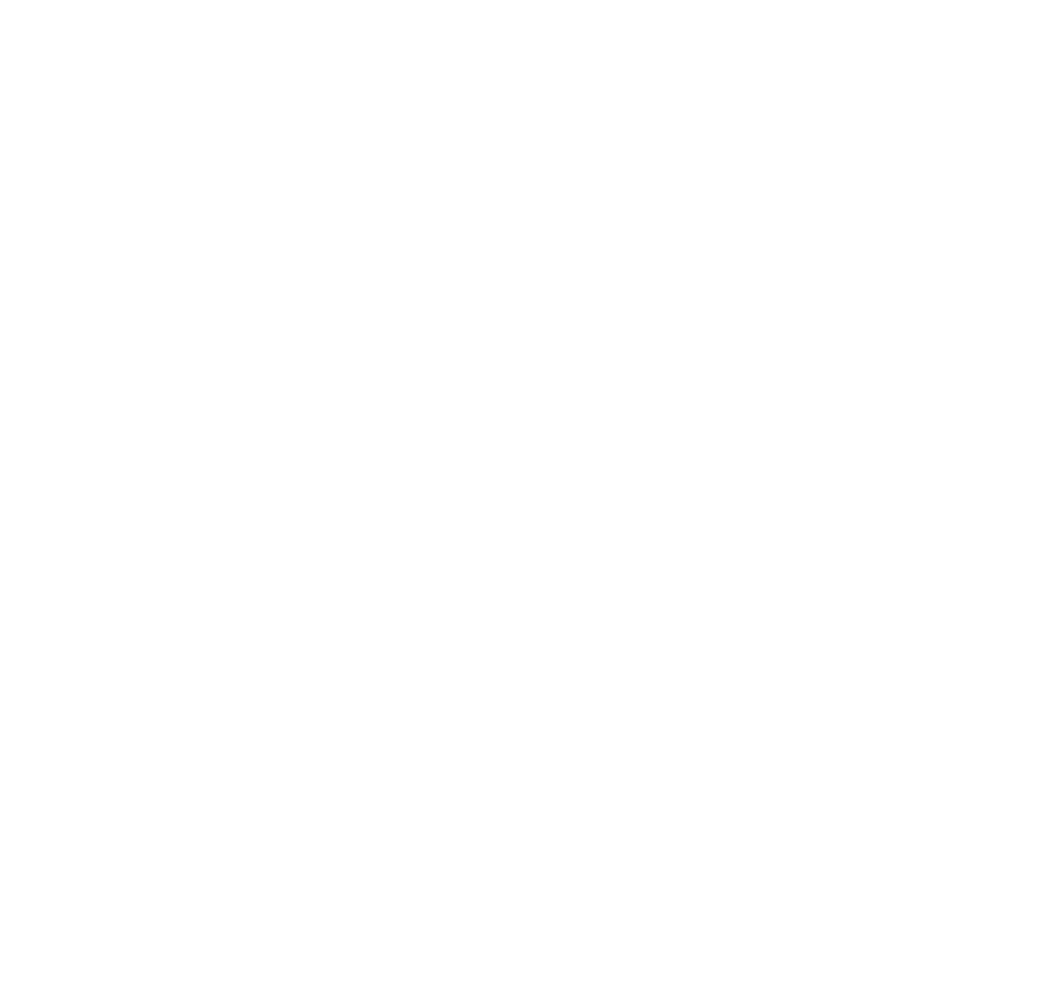
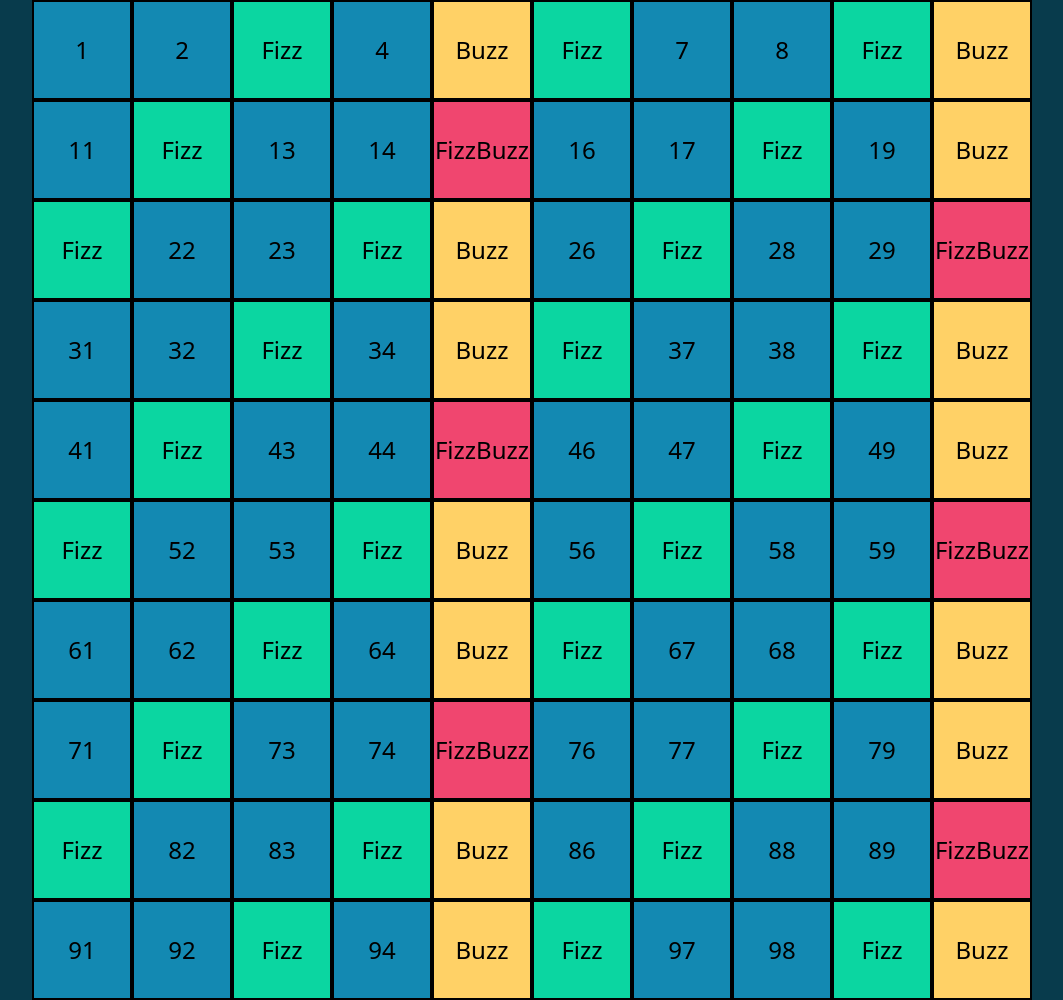
Before and after one commit to FilippoFoti/js-fizzbuzz, a plain HTML site: page index.html in a window 1280 px wide. Shown: the whole page, without its empty margins (108-1171 px from the left). Before the commit the page ends 800 px from the top, so only its background shows below. Drawn offline with nearby package versions, Linux system fonts and the light colour scheme.

Commit message:
Bonus completati

```diff
--- a/css/style.css
+++ b/css/style.css
@@ -0,0 +1,43 @@
+/* RESET */
+
+* {
+    padding: 0;
+    margin: 0;
+    box-sizing: border-box;
+}
+
+/* MAIN */
+
+main {
+    background-color: rgba(8, 59, 76, 1);
+}
+
+.grid {
+    width: 1000px;
+    margin: 0 auto;
+}
+
+.box {
+    width: calc(100% / 10);
+    height: 100px;
+    background-color: rgba(19, 137, 178, 1);
+    border: 2px solid black;
+    font-size: 1.5rem;
+    color: black;
+    display: flex;
+    align-items: center;
+    justify-content: center;
+}
+
+
+.blue {
+    background-color: rgba(11, 214, 161, 1);
+}
+
+.red {
+    background-color: rgba(240, 70, 111, 1);
+}
+
+.yellow {
+    background-color: rgba(255, 209, 102, 1);
+}
--- a/index.html
+++ b/index.html
@@ -23,7 +23,9 @@
 <!-- /HEADER -->
 
 <!-- MAIN -->
-
+    <main>
+        <div class="grid d-flex flex-wrap"></div>
+    </main>
 <!-- /MAIN -->
 
 <!-- FOOTER -->
--- a/js/script.js
+++ b/js/script.js
@@ -12,19 +12,32 @@
 // alert('Benvenuti in FizzBuzz')
 
 
+// GRID
+const gridElem = document.querySelector(".grid");
 // Scrivo tutti i numeri
 for (let i = 1; i <= 100; i++) {
+// VARIABILI
+    let text;
+    let classColor;
 // Numeri multipli di 3 e di 5
     if (i % 3 === 0 && i % 5 === 0) {
+        classColor = "red";
+        text = "FizzBuzz";
         console.log("FizzBuzz");
 // Numeri multipli di 3
     } else if (i % 3 === 0) {
+        classColor = "blue";
+        text = "Fizz";
         console.log("Fizz");
 // Numeri multipli di 5
     } else if (i % 5 === 0) {
+        classColor = "yellow";
+        text = "Buzz";
         console.log("Buzz");
 // Numeri non multipli di 3 o 5
     } else {
+        text = i;
         console.log(i);
     }
-}
+    gridElem.innerHTML += `<div class="box ${classColor}">${text}</div>`;
+};
```
Lines whose indentation alone changed are shown as unchanged.
